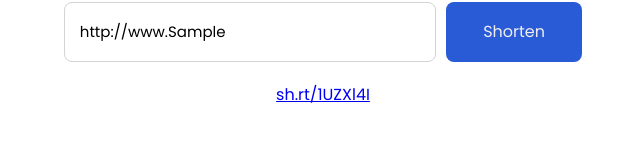
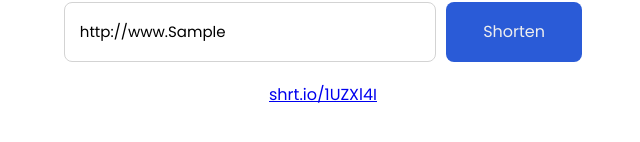
Before and after one commit to tobikuyo/URL-Shortener, a React (Create React App) app in the folder client/: page / in a window 1280 px wide. Both pictures are taken after typing "Sample" into the empty fields and a click on the input "Shorten". Shown: the part 516-658 px from the top of the page, without its empty margins (317-957 px from the left). Built offline with nearby package versions, Linux system fonts and the light colour scheme; no server answers.

Commit message:
Move useEffect to the useHelpers hook
The list of the existing urls and the function to format the url that users enter, will also be needed in the App.js file, so I moved the useEffect and made any other necessary changes.

```diff
--- a/client/src/components/Shortener.js
+++ b/client/src/components/Shortener.js
@@ -1,22 +1,7 @@
-import { useEffect } from 'react';
-import axiosInstance from '../api';
 import useHelpers from '../useHelpers';
 
 const Shortener = () => {
-    const { code, url, setUrl, setUrlList, handleSubmit } = useHelpers();
-
-    useEffect(() => {
-        const getAllUrls = async () => {
-            try {
-                const { data } = await axiosInstance.get('/api/urls');
-                setUrlList(data);
-            } catch (error) {
-                console.error('Error getting all urls from server: ', error.message);
-            }
-        };
-
-        getAllUrls();
-    }, [setUrlList]);
+    const { code, url, setUrl, handleSubmit } = useHelpers();
 
     return (
         <>
@@ -40,7 +25,7 @@ const Shortener = () => {
                     href={url}
                     target="_blank"
                     rel="noreferrer"
-                >{`sh.rt/${code}`}</a>
+                >{`shrt.io/${code}`}</a>
             )}
         </>
     );
--- a/client/src/useHelpers.js
+++ b/client/src/useHelpers.js
@@ -1,5 +1,5 @@
 import { nanoid } from 'nanoid';
-import { useState } from 'react';
+import { useEffect, useState } from 'react';
 import axiosInstance from './api';
 
 const useHelpers = () => {
@@ -12,17 +12,16 @@ const useHelpers = () => {
      * @returns {object} urlInfo
      */
     const checkIfUrlExists = () => {
-        if (urlList.some(link => link.url === url)) {
-            const index = urlList.findIndex(link => link.url === url);
-            return urlList[index];
-        }
+        const urlItem = urlList.find(link => link.url === url);
+        return urlItem;
     };
 
     /**
      * Checks to see how a user has written the url they want to shorten and it adjusts it accordingly.
      * @returns {string}  url
      */
-    const formatUrl = () => {
+    const formatUrl = url => {
+        if (typeof url !== 'string') return;
         const urlFirstThree = url.substring(0, 3);
 
         if (urlFirstThree === 'htt') {
@@ -39,14 +38,14 @@ const useHelpers = () => {
         const existingUrl = checkIfUrlExists();
 
         if (existingUrl) {
-            const formattedUrl = formatUrl();
+            const formattedUrl = formatUrl(url);
             setUrl(formattedUrl);
             setCode(existingUrl.code);
             return;
         }
 
         const nanoCode = nanoid(7);
-        const formattedUrl = formatUrl();
+        const formattedUrl = formatUrl(url);
         setUrl(formattedUrl);
         setCode(nanoCode);
         setUrlList([...urlList, { url: formattedUrl, code: nanoCode }]);
@@ -58,7 +57,20 @@ const useHelpers = () => {
         }
     };
 
-    return { code, url, setUrl, setUrlList, handleSubmit };
+    useEffect(() => {
+        const getAllUrls = async () => {
+            try {
+                const { data } = await axiosInstance.get('/api/urls');
+                setUrlList(data);
+            } catch (error) {
+                console.error('Error getting all urls from server: ', error.message);
+            }
+        };
+
+        getAllUrls();
+    }, [setUrlList]);
+
+    return { code, url, setUrl, urlList, handleSubmit, formatUrl };
 };
 
 export default useHelpers;
```
